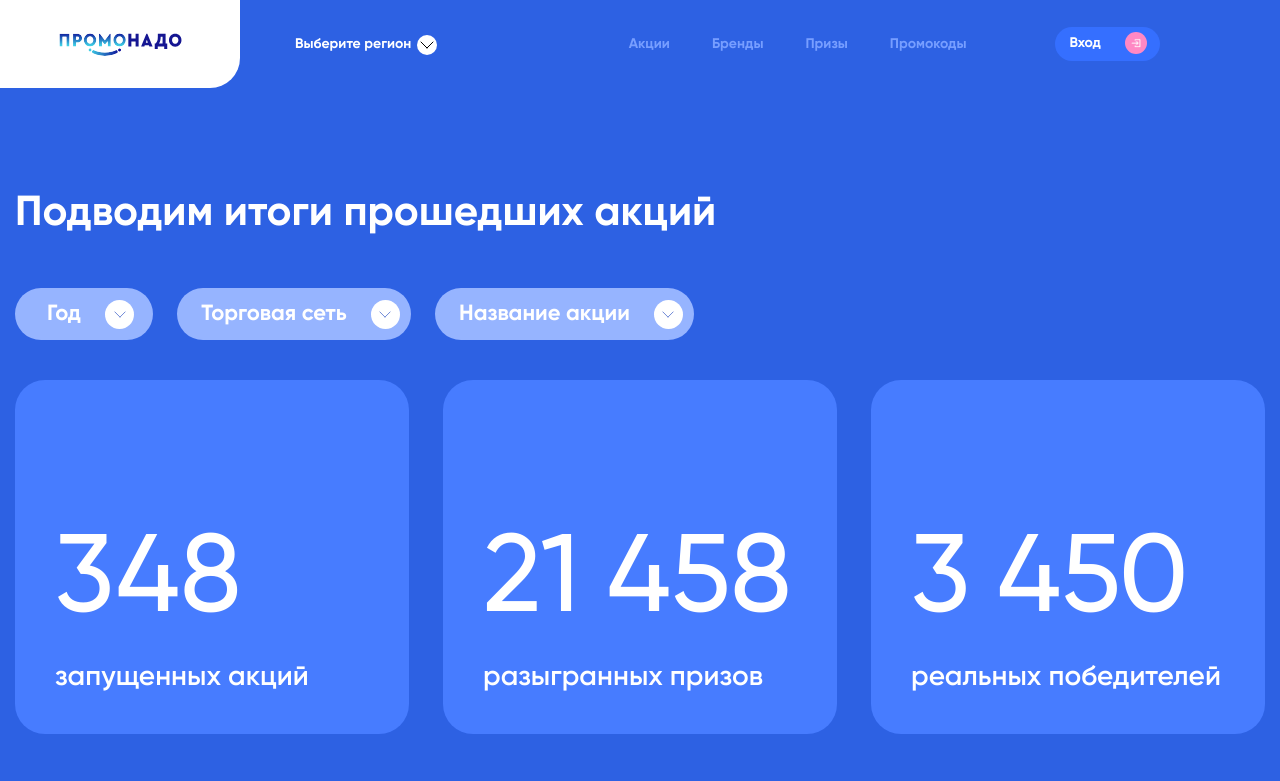
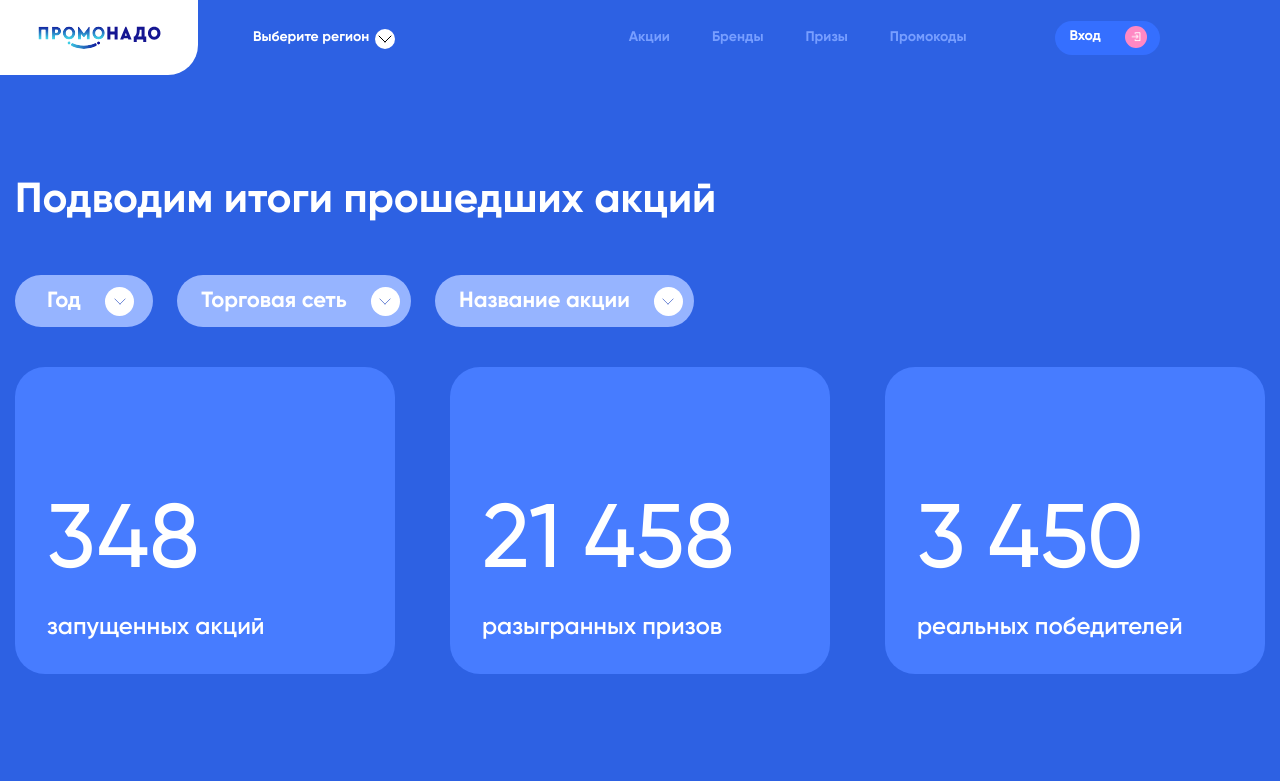
Before and after one commit to segura-deluna/promonado, a website: page src/html/index.html in a window 1280 px wide. Shown: the top 781 px of the page. Drawn offline with nearby package versions, Linux system fonts and the light colour scheme; files that its build step writes are made by us from their sources; files whose address does not match are found by name; a web font is replaced by a local one.

Commit message:
start mediaquery

```diff
--- a/src/html/blocks/_actions.html
+++ b/src/html/blocks/_actions.html
@@ -110,20 +110,20 @@
   <div class="actions__cards">
     <div class="actions__card">
       <div class="actions__card-content">
-        <p class="actions__card-text">348</p>
-        <p class="actions__card-description">запущенных акций</p>
+        <p class="actions__card-num">348</p>
+        <p class="actions__card-text">запущенных акций</p>
       </div>
     </div>
     <div class="actions__card">
       <div class="actions__card-content">
-        <p class="actions__card-text">21 458</p>
-        <p class="actions__card-description">разыгранных призов</p>
+        <p class="actions__card-num">21 458</p>
+        <p class="actions__card-text">разыгранных призов</p>
       </div>
     </div>
     <div class="actions__card">
       <div class="actions__card-content">
-        <p class="actions__card-text">3 450</p>
-        <p class="actions__card-description">реальных победителей</p>
+        <p class="actions__card-num">3 450</p>
+        <p class="actions__card-text">реальных победителей</p>
       </div>
     </div>
   </div>
--- a/src/scss/base/_fontsAutoGen.scss
+++ b/src/scss/base/_fontsAutoGen.scss
@@ -13,10 +13,10 @@
 	font-style: normal;
 }
 @font-face {
-	font-family: Roboto;
+	font-family: Gilroy;
 	font-display: swap;
-	src: url("../fonts/Roboto-Bold.woff2") format("woff2"), url("../fonts/Roboto-Bold.woff") format("woff");
-	font-weight: 700;
+	src: url("../fonts/Gilroy-SemiBold.woff2") format("woff2"), url("../fonts/Gilroy-SemiBold.woff") format("woff");
+	font-weight: 600;
 	font-style: normal;
 }
 @font-face {
@@ -34,9 +34,9 @@
 	font-style: normal;
 }
 @font-face {
-	font-family: Gilroy;
+	font-family: Roboto;
 	font-display: swap;
-	src: url("../fonts/Gilroy-SemiBold.woff2") format("woff2"), url("../fonts/Gilroy-SemiBold.woff") format("woff");
-	font-weight: 600;
+	src: url("../fonts/Roboto-Bold.woff2") format("woff2"), url("../fonts/Roboto-Bold.woff") format("woff");
+	font-weight: 700;
 	font-style: normal;
 }
--- a/src/scss/base/_vars.scss
+++ b/src/scss/base/_vars.scss
@@ -18,7 +18,7 @@
   --light-blue: #5e8cff;
   --light: #779eff;
 
-  --laptop-size: 1332px;
+  --laptop-size: 1440px;
   --tablet-size: 1230px;
   --mobile-size: 430px;
 }
--- a/src/scss/blocks/_actions.scss
+++ b/src/scss/blocks/_actions.scss
@@ -108,6 +108,9 @@
     justify-content: space-between;
     align-items: center;
     gap: 34px;
+    @media (max-width: 1090px) {
+      flex-direction: column;
+    }
   }
 
   &__card {
@@ -116,6 +119,14 @@
     height: 354px;
     padding: 40px;
     background-color: var(--first-color);
+    @media (max-width: 1440px) {
+      width: 380px;
+      height: 307px;
+      padding: 32px;
+    }
+    @media (max-width: 1090px) {
+      width: 100%;
+    }
   }
 
   &__card-content {
@@ -130,14 +141,20 @@
     color: var(--text-color);
   }
 
-  &__card-text {
+  &__card-num {
     font-weight: 500;
     font-size: 110px;
     line-height: 0.8;
+    @media (max-width: 1440px) {
+      font-size: 90px;
+    }
   }
 
-  &__card-description {
+  &__card-text {
     font-weight: 600;
     font-size: 28px;
+    @media (max-width: 1440px) {
+      font-size: 24px;
+    }
   }
 }
--- a/src/scss/blocks/_header.scss
+++ b/src/scss/blocks/_header.scss
@@ -7,6 +7,9 @@
   font-size: 14px;
   background-color: var(--page-bg);
   margin-bottom: 100px;
+  @media (max-width: 1440px) {
+    height: 75px;
+  }
 
   &__logo {
     display: flex;
@@ -17,6 +20,10 @@
     width: 240px;
     height: 88px;
     background-color: #fff;
+    @media (max-width: 1440px) {
+      width: 198px;
+      height: 75px;
+    }
     &-img {
       width: 123px;
       height: 23px;
--- a/src/scss/blocks/_prizes.scss
+++ b/src/scss/blocks/_prizes.scss
@@ -17,7 +17,7 @@
     flex-direction: column;
     justify-content: space-between;
 
-    @include mobile {
+    @media (max-width: 430px) {
       width: 180px;
       height: 180px;
     }
@@ -79,7 +79,7 @@
 .swiper-slide {
   width: 300px !important;
   height: 305px !important;
-  @include mobile {
+  @media (max-width: 430px) {
     width: 180px !important;
     height: 180px !important;
   }
@@ -89,7 +89,7 @@
 .swiper-button-prev {
   display: none !important;
 
-  @include laptop {
+  @media (max-width: 1332px) {
     display: flex !important;
   }
 }
--- a/src/scss/blocks/_titles.scss
+++ b/src/scss/blocks/_titles.scss
@@ -4,7 +4,7 @@
   font-size: 42px;
   color: var(--text-color);
 
-  @include mobile {
+  @media (max-width: 430px) {
     font-size: 28px;
   }
 }
```
Also changed, not shown: build/css/main.css, build/img/svgsprite/stack/sprite.stack.html, build/index.html.
